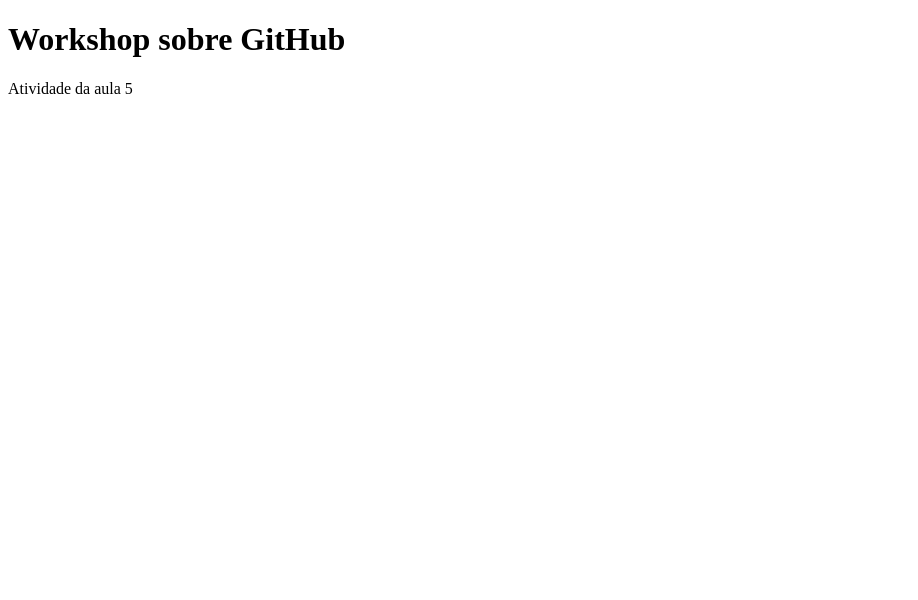
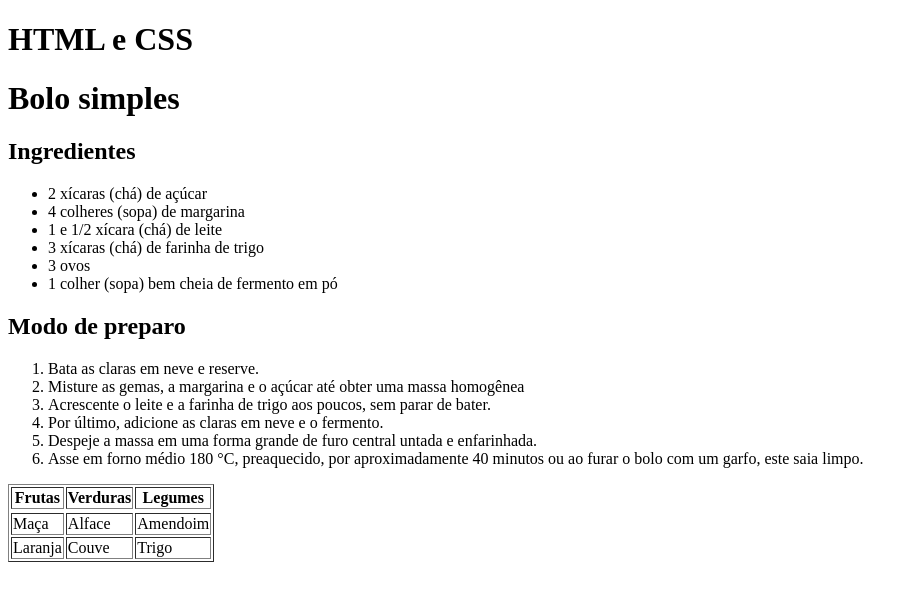
Before and after one commit to JeffinhoTeles/CoderHouse, a plain HTML site: page Aula_5/index.html in a window 1280 px wide. Shown: the whole page, without its empty margins (0-918 px from the left). Drawn offline with Linux system fonts and the light colour scheme.

Commit message:
Aula de HTML e CSS

```diff
--- a/Aula_5/index.html
+++ b/Aula_5/index.html
@@ -4,11 +4,68 @@
     <meta charset="UTF-8" />
     <meta name="viewport" content="width=device-width, initial-scale=1.0" />
     <title>Aula 5</title>
-    <h1>Workshop sobre GitHub</h1>
+    <h1>HTML e CSS</h1>
   </head>
   <body>
     <div>
-      <p>Atividade da aula 5</p>
+      <h1>Bolo simples</h1>
+      <h2>Ingredientes</h2>
+      <ul>
+        <li>2 xícaras (chá) de açúcar</li>
+        <li>4 colheres (sopa) de margarina</li>
+        <li>1 e 1/2 xícara (chá) de leite</li>
+        <li>3 xícaras (chá) de farinha de trigo</li>
+        <li>3 ovos</li>
+        <li>1 colher (sopa) bem cheia de fermento em pó</li>
+      </ul>
+
+      <h2>Modo de preparo</h2>
+      <ol>
+        <li>Bata as claras em neve e reserve.</li>
+        <li>
+          Misture as gemas, a margarina e o açúcar até obter uma massa homogênea
+        </li>
+        <li>
+          Acrescente o leite e a farinha de trigo aos poucos, sem parar de
+          bater.
+        </li>
+        <li>Por último, adicione as claras em neve e o fermento.</li>
+        <li>
+          Despeje a massa em uma forma grande de furo central untada e
+          enfarinhada.
+        </li>
+        <li>
+          Asse em forno médio 180 °C, preaquecido, por aproximadamente 40
+          minutos ou ao furar o bolo com um garfo, este saia limpo.
+        </li>
+      </ol>
     </div>
+<div>
+    <table border>
+      <tr>
+        <thead>
+        <th>Frutas</th>
+        <th>Verduras</th>
+        <th>Legumes</th>
+      </tr>
+    </thead>
+
+    <tbody>
+      <tr>
+        <td>Maça</td>
+        <td>Alface</td>
+        <td>Amendoim</td>
+      </tr>
+
+      <tr>
+        <td>Laranja</td>
+        <td>Couve</td>
+        <td>Trigo</td>
+      </tr>
+    </tbody>
+    </table>
+  </div>
+
+
   </body>
 </html>
```
